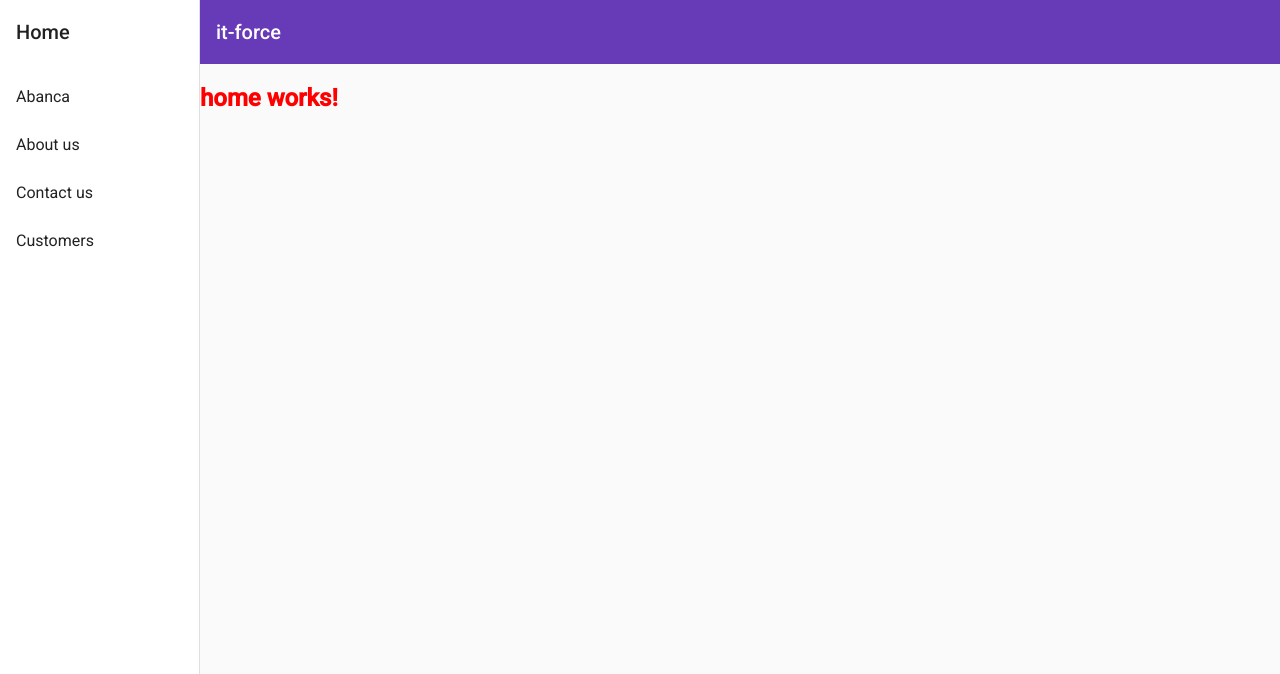
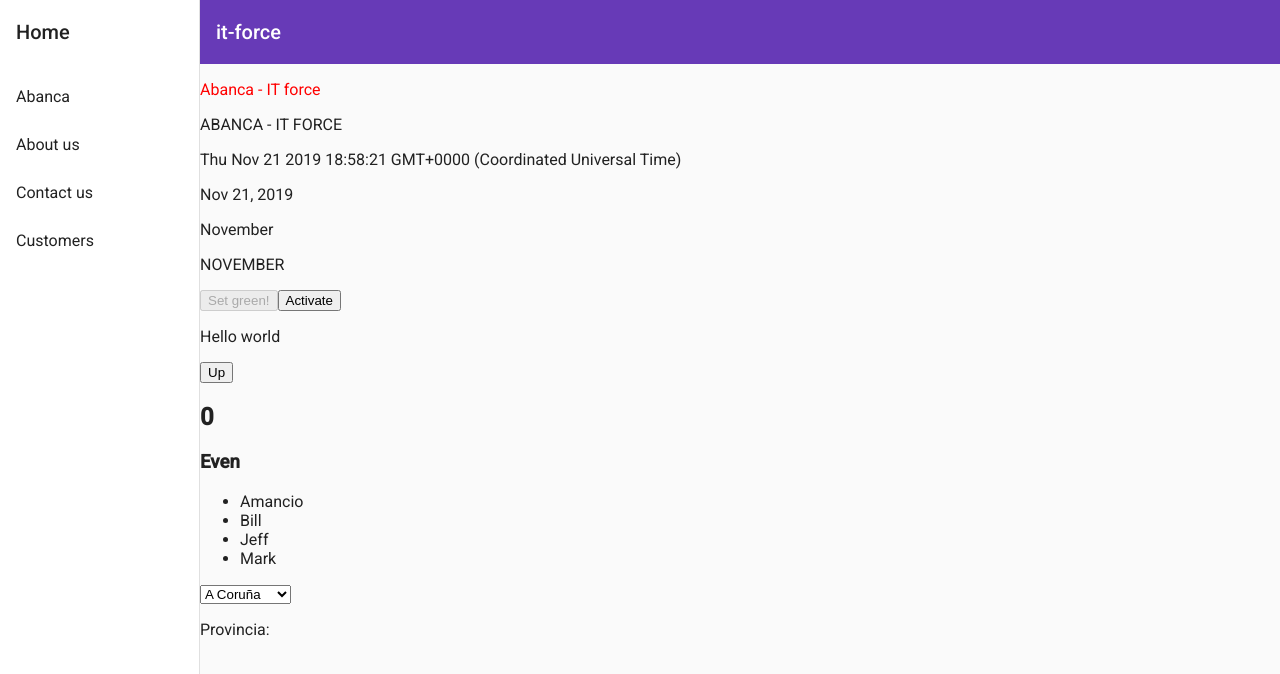
Before and after one commit to AlbertoBasalo/IT-Force, an Angular app: page / in a window 1280 px wide. Shown: the top 674 px of the page. Built offline with nearby package versions, Linux system fonts and the light colour scheme.

Commit message:
angular template syntax

```diff
--- a/src/app/home/home.component.css
+++ b/src/app/home/home.component.css
@@ -0,0 +1,7 @@
+.green {
+  color: red;
+}
+
+.bg-cyan {
+  background-color: cyan;
+}
--- a/src/app/home/home.component.html
+++ b/src/app/home/home.component.html
@@ -1 +1,29 @@
-<h2 style="color: red;">home works!</h2>
+<p style="color: red;">{{ title }}</p>
+<p>{{ title | uppercase }}</p>
+<p>{{ dueDate }}</p>
+<p>{{ dueDate | date }}</p>
+<p>{{ dueDate | date: "MMMM" }}</p>
+<p>{{ dueDate | date: "MMMM" | uppercase }}</p>
+<button [disabled]="isDisabled" (click)="isGreen = true">Set green!</button>
+<img alt="{{ imageAlt | uppercase }}" />
+<button (click)="clickOnActivate()">Activate</button>
+<p [ngClass]="{ green: isGreen, 'bg-cyan': isCyan }">Hello world</p>
+<input type="button" (click)="myNumber = myNumber + 1" value="Up" />
+<h2>{{ myNumber }}</h2>
+<h3 *ngIf="isOdd(); else even">Odd</h3>
+<!-- <h3 *ngIf="myNumber % 2 == 0">Even</h3> -->
+<ng-template #even>
+  <h3>Even</h3>
+</ng-template>
+<ul>
+  <li *ngFor="let customer of customers">{{ customer }}</li>
+</ul>
+<select
+  #provinciasSelector
+  (change)="provinciaSeleccionada = provinciasSelector.value"
+>
+  <option *ngFor="let provincia of provincias" [value]="provincia.cod">{{
+    provincia.texto
+  }}</option>
+</select>
+<p>Provincia: {{ provinciaSeleccionada }}</p>
--- a/src/app/home/home.component.ts
+++ b/src/app/home/home.component.ts
@@ -1,15 +1,35 @@
-import { Component, OnInit } from '@angular/core';
+import { Component, OnInit } from "@angular/core";
 
 @Component({
-  selector: 'app-home',
-  templateUrl: './home.component.html',
-  styleUrls: ['./home.component.css']
+  selector: "app-home",
+  templateUrl: "./home.component.html",
+  styleUrls: ["./home.component.css"]
 })
 export class HomeComponent implements OnInit {
+  title = "Abanca - IT force";
+  dueDate = new Date();
+  isDisabled = true;
+  imageAlt = "abanca staff";
+  isGreen = false;
+  isCyan = false;
+  myNumber = 0;
+  customers = ["Amancio", "Bill", "Jeff", "Mark"];
+  provincias = [
+    { cod: 15, texto: "A Coruña" },
+    { cod: 27, texto: "Lugo" },
+    { cod: 34, texto: "Ourense" },
+    { cod: 36, texto: "Pontevedra" }
+  ];
+  provinciaSeleccionada;
+  constructor() {}
 
-  constructor() { }
-
-  ngOnInit() {
+  ngOnInit() {}
+  isOdd() {
+    return this.myNumber % 2 != 0;
   }
 
+  clickOnActivate() {
+    this.isDisabled = !this.isDisabled;
+    this.isCyan = true;
+  }
 }
```
